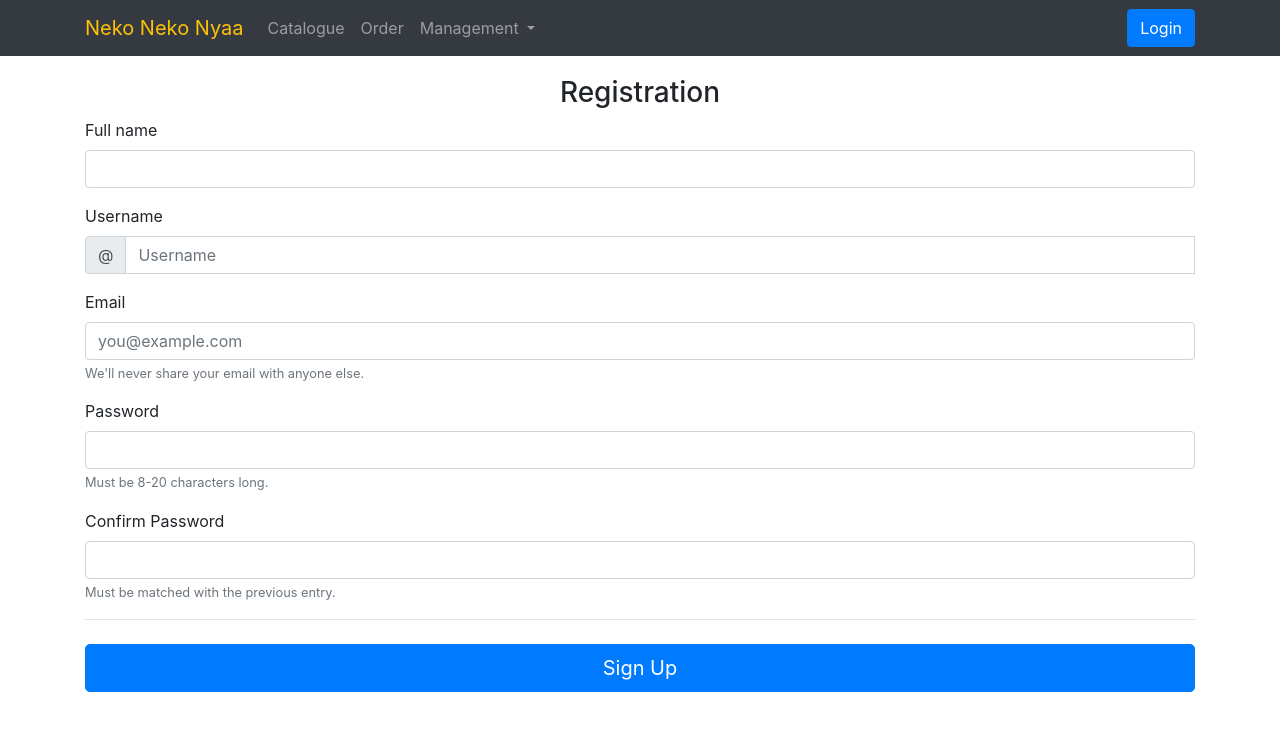
After one commit to obadiah0313/NNN-OMS, a PHP site: page /Register.php in a window 1280 px wide. The commit adds this page. Shown: the top 731 px of the page. Run offline with PHP 8.4, Linux system fonts and the light colour scheme.

Commit message:
Add register page

```diff
--- a/NavBar.php
+++ b/NavBar.php
@@ -1,14 +1,5 @@
-<!DOCTYPE html>
-<html lang="en">
-
-<head>
-	<meta charset="UTF-8">
-	<title>Neko Neko Nyaa</title>
-	<link rel="stylesheet" href="css/bootstrap.min.css">
 <link rel="stylesheet" href="css/nav.css">
-</head>
-
-<div class="modal fade" id="loginModal" tabindex="-1" role="dialog" aria-labelledby="exampleModalLabel" aria-hidden="true">
+<div class="modal fade" id="loginModal" tabindex="-1" role="dialog" aria-labelledby="exampleModalLabel" aria-hidden="false">
 	<div class="modal-dialog modal-dialog-centered" role="document">
 		<div class="modal-content">
 			<div class="modal-header border-bottom-0">
@@ -28,22 +19,21 @@
 						<div class="form-group">
 							<input type="password" class="form-control" id="password1" placeholder="Your password...">
 						</div>
-						<button type="button" class="btn btn-info btn-block btn-round">Login</button>
+						<button type="button" class="btn btn-primary btn-block btn-round">Login</button>
 					</form>
 				</div>
 			</div>
 			<div class="modal-footer d-flex justify-content-center">
-				<div class="signup-section">Not a member yet? <a href="#a" class="text-info"> Sign Up</a>.</div>
+				<div class="signup-section">Not a member yet? <a href="./Register.php" class="text-info"> Sign Up</a>.</div>
 			</div>
 		</div>
 
 	</div>
 </div>
 
-<body>
 <nav class="navbar navbar-expand-lg sticky-top navbar-dark bg-dark" role="navigation">
 	<div class="container">
-			<a class="navbar-brand" href="#">Neko Neko Nyaa</a>
+		<a class="navbar-brand text-warning" href="#">Neko Neko Nyaa</a>
 		<button class="navbar-toggler border-0" type="button" data-toggle="collapse" data-target="#exCollapsingNavbar">
 			&#9776;
 		</button>
@@ -58,26 +48,20 @@
 					<div class="dropdown-menu" aria-labelledby="navbarDropdownMenuLink">
 						<a class="dropdown-item" href="#">Customer</a>
 						<a class="dropdown-item" href="#">Order</a>
+						<a class="dropdown-item" href="./Upload.php">Stock</a>
 					</div>
 				</li>
 			</ul>
-				<button class="btn btn-success justify-content-between ml-auto" type="button" data-toggle="modal" data-target="#loginModal">Login</button>
+			<button class="btn btn-primary justify-content-between ml-auto" type="button" data-toggle="modal" data-target="#loginModal">Login</button>
 		</div>
 	</div>
 
 </nav>
-
-</body>
-<script src="js/jquery.min.js"></script>
-<script src="js/bootstrap.bundle.min.js"></script>
-<script>
+<script type="text/javascript">
 	$(document).ready(function() {
-		//$('#loginModal').modal('show');
 		$(function() {
 			$('[data-toggle="tooltip"]').tooltip()
 		})
 	});
 
 </script>
-
-</html>
--- a/ProcessingData.php
+++ b/ProcessingData.php
@@ -8,16 +8,15 @@
 			$datas = array(
 				"code" => $cl['products'][$i]['Product Code'],
 				"desp" => $cl['products'][$i]['Description'],
-				"mrp" => $cl['products'][$i]['MRP'],
+				"mrp" => "RM ".number_format($cl['products'][$i]['MRP'],2),
 				"sys" => $cl['products'][$i]['System'],
 				"race" => $cl['products'][$i]['Race'],
 				"type" => $cl['products'][$i]['Product Type'],
 				"country" => $cl['products'][$i]['Country of Origin'],
-				"button" => '<button>'.$i.'</button>'
+				"qtyOrder" => '<input type="number" min="1" max="3" onkeypress="return (event.charCode !=8 && event.charCode ==0 || (event.charCode >= 48 && event.charCode <= 57))" />  <button class"btn btn-link"><image src="cart.png"></button>'
 			);
 			array_push($data, $datas);
 		}
 	}
-	//var_dump($data);
 	echo json_encode($data);
 ?>
--- /dev/null
+++ b/Register.php
@@ -0,0 +1,99 @@
+<!DOCTYPE html>
+<html lang="en">
+
+<head>
+	<meta charset="UTF-8">
+	<title>Neko Neko Nyaa - Registration</title>
+	<link rel="stylesheet" href="css/bootstrap.min.css">
+	<link rel="stylesheet" href="css/register.css">
+</head>
+
+<body>
+	<?php include './NavBar.php'?>
+	<div class="container page-container">
+		<h3 class="text-center">Registration</h3>
+		<form class="needs-validation" novalidate>
+			<div class="mb-3">
+				<label for="fullName">Full name</label>
+				<input type="text" class="form-control" id="firstName" placeholder="" value="" required>
+				<div class="invalid-feedback">
+					Valid first name is required.
+				</div>
+			</div>
+
+			<div class="mb-3">
+				<label for="username">Username</label>
+				<div class="input-group">
+					<div class="input-group-prepend">
+						<span class="input-group-text">@</span>
+					</div>
+					<input type="text" class="form-control" id="username" placeholder="Username" required>
+					<div class="invalid-feedback" style="width: 100%;">
+						Your username is required.
+					</div>
+				</div>
+			</div>
+
+			<div class="mb-3">
+				<label for="email">Email</label>
+				<input type="email" class="form-control" id="email" placeholder="you@example.com" required>
+				<small id="emailHelp" class="form-text text-muted">We'll never share your email with anyone else.</small>
+				<div class="invalid-feedback">
+					Please enter a valid email address.
+				</div>
+			</div>
+
+			<div class="mb-3">
+				<label for="password">Password</label>
+				<input type="password" class="form-control" id="pwd" required>
+				<small id="passwordHelpInline" class="text-muted">
+					Must be 8-20 characters long.
+				</small>
+				<div class="invalid-feedback">
+					Please enter a valid password.
+				</div>
+			</div>
+
+			<div class="mb-3">
+				<label for="cpassword">Confirm Password</label>
+				<input type="password" class="form-control" id="cpwd" required>
+				<small id="passwordHelpInline2" class="text-muted">
+					Must be matched with the previous entry.
+				</small>
+				<div class="invalid-feedback">
+					Please enter a valid password.
+				</div>
+			</div>
+
+			<hr class="mb-4">
+			<button class="btn btn-primary btn-lg btn-block" type="submit">Sign Up</button>
+		</form>
+	</div>
+	<script src="js/jquery.min.js"></script>
+	<script src="js/bootstrap.bundle.min.js"></script>
+	<script>
+		// Example starter JavaScript for disabling form submissions if there are invalid fields
+		(function() {
+			'use strict';
+
+			window.addEventListener('load', function() {
+				// Fetch all the forms we want to apply custom Bootstrap validation styles to
+				var forms = document.getElementsByClassName('needs-validation');
+
+				// Loop over them and prevent submission
+				var validation = Array.prototype.filter.call(forms, function(form) {
+					form.addEventListener('submit', function(event) {
+						if (form.checkValidity() === false) {
+							event.preventDefault();
+							event.stopPropagation();
+						}
+						form.classList.add('was-validated');
+					}, false);
+				});
+			}, false);
+		})();
+
+	</script>
+</body>
+
+</html>
--- /dev/null
+++ b/css/register.css
@@ -0,0 +1,3 @@
+.page-container {
+  padding-top: 20px;
+}
--- a/css/style.css
+++ b/css/style.css
@@ -22,8 +22,8 @@ html {
 }
 
 .page-container {
-  padding-top: 30px;
-  padding-bottom: 30px;
+  padding-left: 50px;
+  padding-right: 50px;
 }
 
 .story-container > .sidebar {
```
Also changed, not shown: Catalogue.php (+6 -6 lines), Upload.php (+6 -3 lines), Login.php (deleted), cart.png (added). Lines whose indentation alone changed are shown as unchanged.
